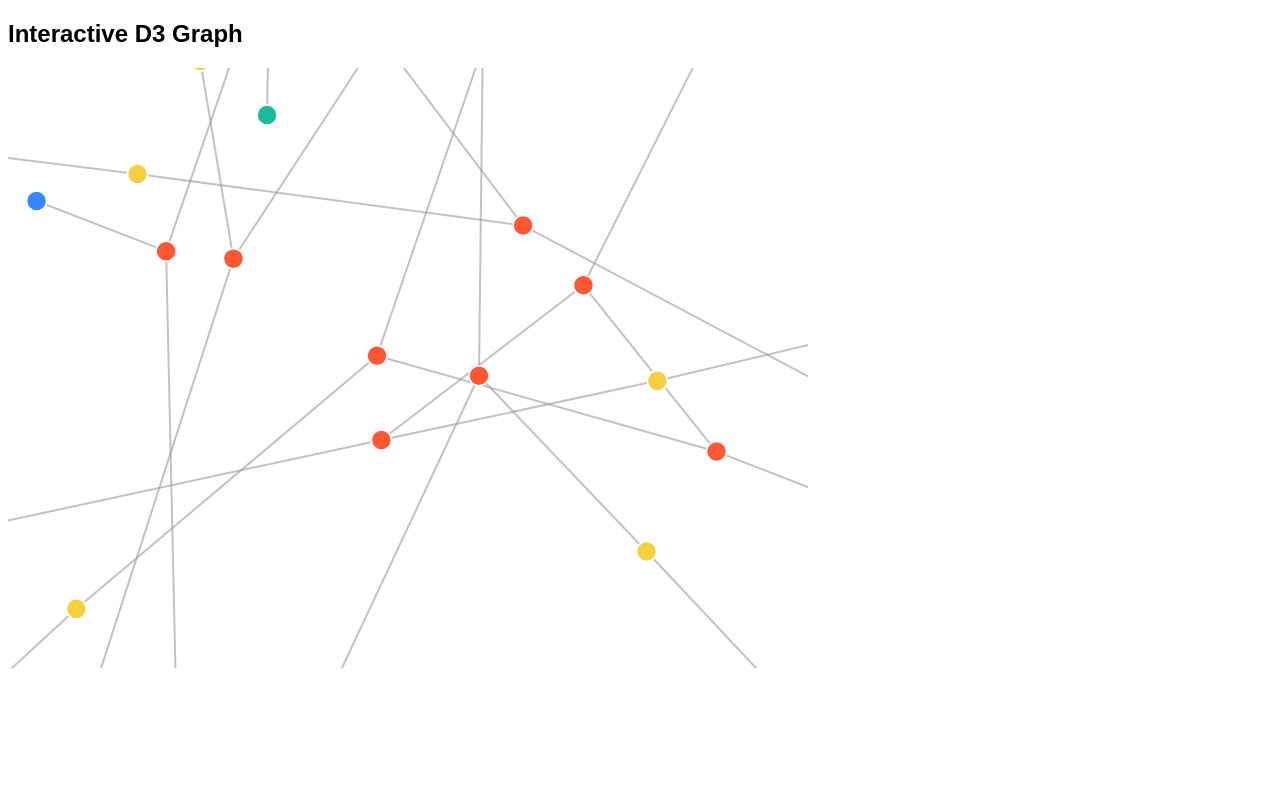
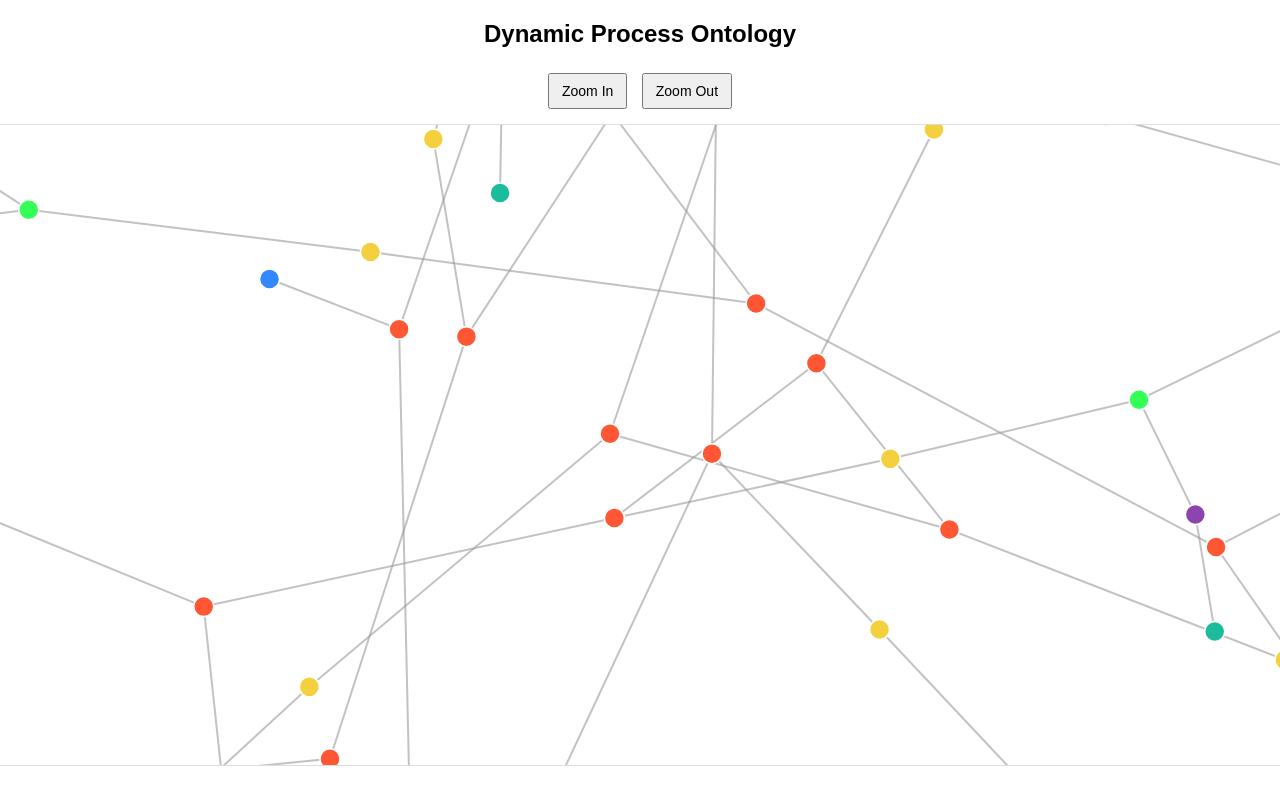
Before and after one commit to revathyramanan/Dynamic-Process-Ontology, a plain HTML site: page graph_viewer/d3_graph.html in a window 1280 px wide. Drawn offline with nearby package versions, Linux system fonts and the light colour scheme; animation ran at ten frames a second.

Commit message:
d3 graph

```diff
--- a/graph_viewer/d3_graph.html
+++ b/graph_viewer/d3_graph.html
@@ -3,26 +3,97 @@
 <head>
     <meta charset="UTF-8">
     <meta name="viewport" content="width=device-width, initial-scale=1.0">
-    <title>D3 Force-Directed Graph</title>
+    <title>Dynamic Process Ontology</title>
     <script src="https://d3js.org/d3.v6.min.js"></script>
     <style>
-        body { font-family: Arial, sans-serif; }
-        .node { stroke: #fff; stroke-width: 1.5px; }
-        .link { stroke: #999; stroke-opacity: 0.6; }
+        body {
+            font-family: Arial, sans-serif;
+            margin: 0;
+            padding: 0;
+            display: flex;
+            flex-direction: column;
+            align-items: center;
+        }
+
+        h2 {
+            margin: 20px;
+            font-size: 24px;
+        }
+
+        #controls {
+            margin-bottom: 10px;
+        }
+
+        #graph-container {
+            width: 100vw;
+            height: 80vh;
+            border: 1px solid #ddd;
+            position: relative;
+        }
+
+        svg {
+            width: 100%;
+            height: 100%;
+        }
+
+        .node {
+            stroke: #fff;
+            stroke-width: 1.5px;
+            cursor: pointer;
+        }
+
+        .link {
+            stroke: #999;
+            stroke-opacity: 0.6;
+        }
+
+        #node-info {
+            position: absolute;
+            top: 10px;
+            left: 10px;
+            background: rgba(255, 255, 255, 0.9);
+            padding: 10px;
+            border-radius: 8px;
+            box-shadow: 0px 0px 10px rgba(0, 0, 0, 0.1);
+            display: none;
+            max-width: 300px;
+        }
+
+        button {
+            margin: 5px;
+            padding: 8px 12px;
+            font-size: 14px;
+            cursor: pointer;
+        }
     </style>
 </head>
 <body>
-    <h2>Interactive D3 Graph</h2>
-    <svg width="800" height="600"></svg>
+
+    <h2>Dynamic Process Ontology</h2>
+
+    <div id="controls">
+        <button onclick="zoomIn()">Zoom In</button>
+        <button onclick="zoomOut()">Zoom Out</button>
+    </div>
+
+    <div id="graph-container">
+        <svg></svg>
+        <div id="node-info"></div>
+    </div>
 
     <script>
         // Load JSON Data
         d3.json("d3_graph.json").then(function(graph) {
-            const width = 800, height = 600;
+            const width = document.getElementById("graph-container").offsetWidth;
+            const height = document.getElementById("graph-container").offsetHeight;
 
             const svg = d3.select("svg")
                           .attr("width", width)
-                          .attr("height", height);
+                          .attr("height", height)
+                          .call(d3.zoom().scaleExtent([0.5, 3]).on("zoom", (event) => {
+                              svg.attr("transform", event.transform);
+                          }))
+                          .append("g");
 
             const simulation = d3.forceSimulation(graph.nodes)
                 .force("link", d3.forceLink(graph.links).id(d => d.id).distance(100))
@@ -48,6 +119,7 @@
                     .on("drag", dragged)
                     .on("end", dragended));
 
+            // Node label on hover
             node.append("title")
                 .text(d => `Type: ${d.type}\nID: ${d.id}`);
 
@@ -78,7 +150,24 @@
                 d.fy = null;
             }
 
+            // Show node info card on click
+            node.on("click", function(event, d) {
+                const infoBox = document.getElementById("node-info");
+                infoBox.innerHTML = `<strong>Node Details:</strong><br>Type: ${d.type}<br>ID: ${d.id}<br>Properties: ${JSON.stringify(d, null, 2)}`;
+                infoBox.style.display = "block";
+            });
+
         }).catch(error => console.error("Error loading JSON:", error));
+
+        // Zoom In and Zoom Out
+        function zoomIn() {
+            d3.select("svg").transition().duration(500).call(d3.zoom().scaleBy, 1.2);
+        }
+
+        function zoomOut() {
+            d3.select("svg").transition().duration(500).call(d3.zoom().scaleBy, 0.8);
+        }
     </script>
+
 </body>
 </html>
```
